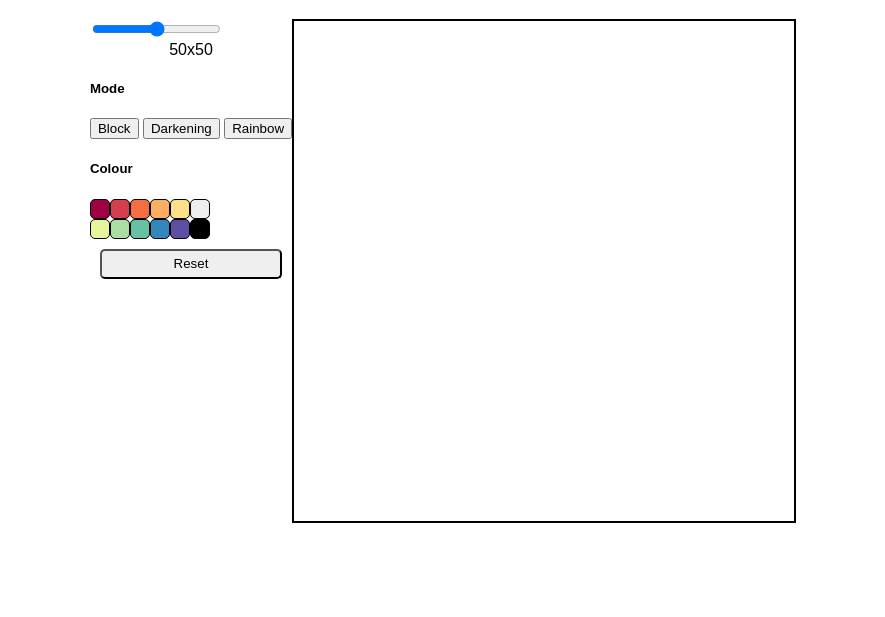
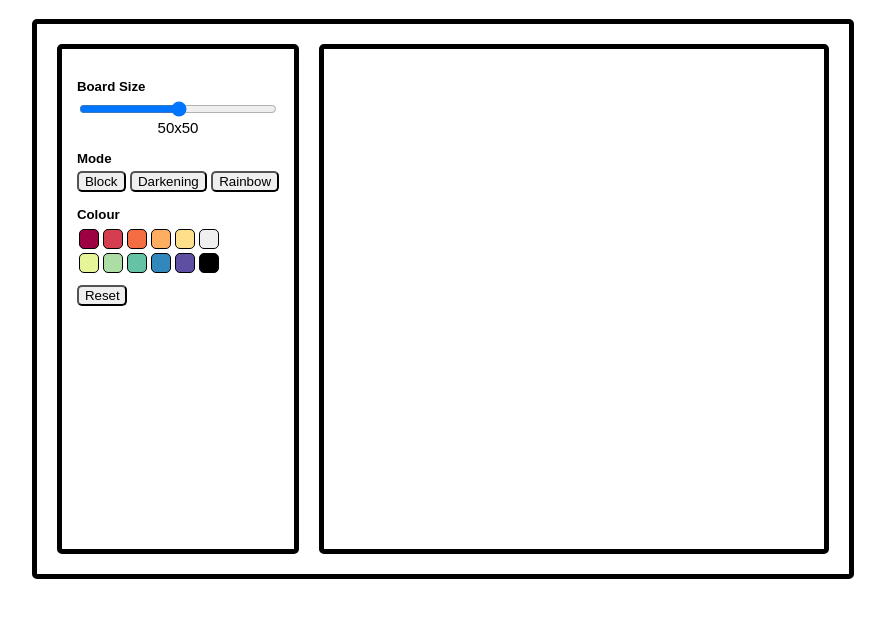
Before and after one commit to declan-rs/TOP-Etch-a-Sketch, a plain HTML site: page index.html in a window 1280 px wide. Shown: the part 69-686 px from the top of the page, without its empty margins (197-1082 px from the left). Drawn offline with Linux system fonts and the light colour scheme.

Commit message:
Add styling

```diff
--- a/index.html
+++ b/index.html
@@ -10,7 +10,8 @@
     <h1>Etch-a-Sketch</h1>
     <div id="game-board">
         <div id = "settings">
-            <div>
+            <div id="size-selection">
+                <h5>Board Size</h5>
                 <input id="size-slider" type="range" min="1" max="100">
                 <p id="size-value">50x50</p>
             </div>
--- a/style.css
+++ b/style.css
@@ -7,6 +7,14 @@ body {
 
 #game-board {
     display: flex;
+    border: 5px solid;
+    border-radius: 5px;
+    padding: 20px;
+}
+
+h5 {
+    margin-top: 15px;
+    margin-bottom: 5px;
 }
 
 /* Settings */
@@ -14,17 +22,30 @@ body {
 #settings {
     display: flex;
     flex-direction: column;
+    border: 5px solid;
+    padding: 15px;
+    border-radius: 5px;
+    margin-right: 20px;
+}
+
+#size-selection {
+    display: flex;
+    flex-direction: column;
 }
 
 #size-value {
     margin: 0;
     text-align: center;
+    font-size: 15px;
 }
 
 #reset-button {
     border-radius: 5px;
-    margin: 10px;
-    height: 30px;
+    width: 50px;
+}
+
+#colour-selection {
+    margin-bottom: 10px;
 }
 
 .colour-row {
@@ -35,9 +56,13 @@ body {
 .colour-button {
     height: 20px;
     width: 20px;
-    padding: 0px;
     border: solid 1px;
+    margin: 2px;
+}
+
+button {
     border-radius: 5px;
+    font-family: 'Montserrat', sans-serif;
 }
 
 #colour1 {
@@ -91,7 +116,8 @@ body {
     flex-direction: column;
     width: 500px;
     height: 500px;
-    border: 2px solid;
+    border: 5px solid;
+    border-radius: 5px;
 }
 
 .row {
```
